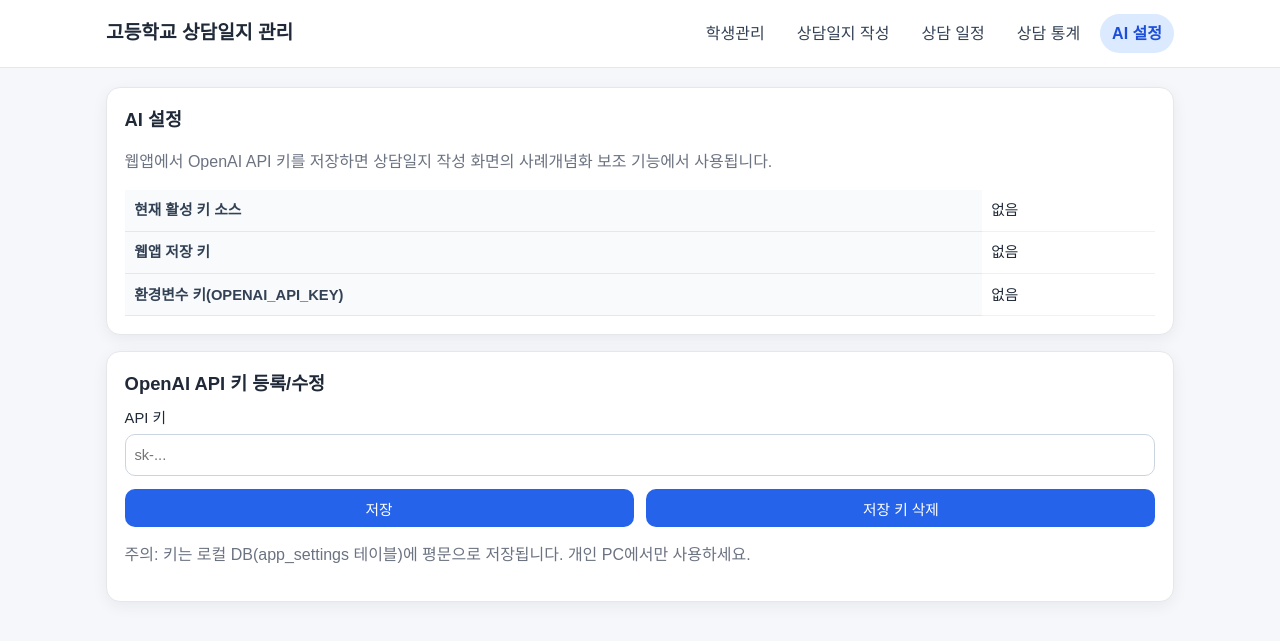
After one commit to ParkJhyeonC/counsel, a Flask app: page /settings/ai in a window 1280 px wide. The commit adds this page. Shown: the top 641 px of the page. Run offline with Flask 3, Linux system fonts and the light colour scheme; data comes from the database, SQL or seed files in the repository.

Commit message:
feat: add in-app OpenAI API key settings

```diff
--- a/app.py
+++ b/app.py
@@ -137,7 +137,7 @@ def create_app() -> Flask:
         if not summary and not detail and not action_plan:
             return jsonify({"ok": False, "error": "사례개념화를 생성할 상담 내용이 없습니다."}), 400
 
-        api_key = os.environ.get("OPENAI_API_KEY", "").strip()
+        api_key = get_configured_openai_api_key()
         if not api_key:
             return jsonify({"ok": False, "error": "OPENAI_API_KEY가 설정되지 않았습니다."}), 503
 
@@ -166,6 +166,44 @@ def create_app() -> Flask:
             return jsonify({"ok": True, "result": result_text})
         except RuntimeError as exc:
             return jsonify({"ok": False, "error": str(exc)}), 502
+
+
+    @app.route("/settings/ai", methods=["GET", "POST"])
+    def ai_settings() -> str:
+        if request.method == "POST":
+            action = request.form.get("action", "save").strip()
+            if action == "clear":
+                execute_db("DELETE FROM app_settings WHERE key = ?", ("openai_api_key",))
+                flash("OpenAI API 키를 삭제했습니다.")
+            else:
+                api_key = request.form.get("api_key", "").strip()
+                if not api_key:
+                    flash("API 키를 입력해주세요.")
+                    return redirect(url_for("ai_settings"))
+
+                execute_db(
+                    """
+                    INSERT INTO app_settings(key, value)
+                    VALUES (?, ?)
+                    ON CONFLICT(key) DO UPDATE SET value = excluded.value
+                    """,
+                    ("openai_api_key", api_key),
+                )
+                flash("OpenAI API 키를 저장했습니다.")
+            return redirect(url_for("ai_settings"))
+
+        row = query_db("SELECT value FROM app_settings WHERE key = ?", ("openai_api_key",), one=True)
+        stored_key = (row["value"] if row else "").strip()
+        key_masked = f"{'*' * max(len(stored_key) - 4, 0)}{stored_key[-4:]}" if stored_key else ""
+        has_env_key = bool(os.environ.get("OPENAI_API_KEY", "").strip())
+        active_source = "웹앱 저장값" if stored_key else ("환경변수" if has_env_key else "없음")
+        return render_template(
+            "settings_ai.html",
+            has_stored_key=bool(stored_key),
+            key_masked=key_masked,
+            has_env_key=has_env_key,
+            active_source=active_source,
+        )
 
     @app.route("/stats")
     def stats() -> str:
@@ -755,6 +793,13 @@ def anonymize_text_for_ai(text: str) -> str:
     return masked
 
 
+
+def get_configured_openai_api_key() -> str:
+    row = query_db("SELECT value FROM app_settings WHERE key = ?", ("openai_api_key",), one=True)
+    if row and row["value"].strip():
+        return row["value"].strip()
+    return os.environ.get("OPENAI_API_KEY", "").strip()
+
 def request_openai_case_conceptualization(api_key: str, system_prompt: str, user_prompt: str) -> str:
     model = os.environ.get("OPENAI_MODEL", "gpt-4.1-mini")
     body = {
--- a/templates/base.html
+++ b/templates/base.html
@@ -15,6 +15,7 @@
         <a class="nav-link {% if request.path.startswith('/logs/new') %}active{% endif %}" href="{{ url_for('new_log') }}">상담일지 작성</a>
         <a class="nav-link {% if request.path.startswith('/schedule') %}active{% endif %}" href="{{ url_for('schedule') }}">상담 일정</a>
         <a class="nav-link {% if request.path.startswith('/stats') %}active{% endif %}" href="{{ url_for('stats') }}">상담 통계</a>
+        <a class="nav-link {% if request.path.startswith('/settings/ai') %}active{% endif %}" href="{{ url_for('ai_settings') }}">AI 설정</a>
       </nav>
     </div>
   </header>
--- /dev/null
+++ b/templates/settings_ai.html
@@ -0,0 +1,25 @@
+{% extends "base.html" %}
+{% block content %}
+<section class="card">
+  <h2>AI 설정</h2>
+  <p class="muted">웹앱에서 OpenAI API 키를 저장하면 상담일지 작성 화면의 사례개념화 보조 기능에서 사용됩니다.</p>
+
+  <table>
+    <tr><th>현재 활성 키 소스</th><td>{{ active_source }}</td></tr>
+    <tr><th>웹앱 저장 키</th><td>{% if has_stored_key %}저장됨 ({{ key_masked }}){% else %}없음{% endif %}</td></tr>
+    <tr><th>환경변수 키(OPENAI_API_KEY)</th><td>{% if has_env_key %}감지됨{% else %}없음{% endif %}</td></tr>
+  </table>
+</section>
+
+<section class="card">
+  <h2>OpenAI API 키 등록/수정</h2>
+  <form method="post" class="grid-form">
+    <label class="full">API 키
+      <input type="password" name="api_key" placeholder="sk-..." autocomplete="off">
+    </label>
+    <button class="btn" type="submit" name="action" value="save">저장</button>
+    <button class="btn" type="submit" name="action" value="clear">저장 키 삭제</button>
+  </form>
+  <p class="muted">주의: 키는 로컬 DB(app_settings 테이블)에 평문으로 저장됩니다. 개인 PC에서만 사용하세요.</p>
+</section>
+{% endblock %}
```
Also changed, not shown: README.md.
